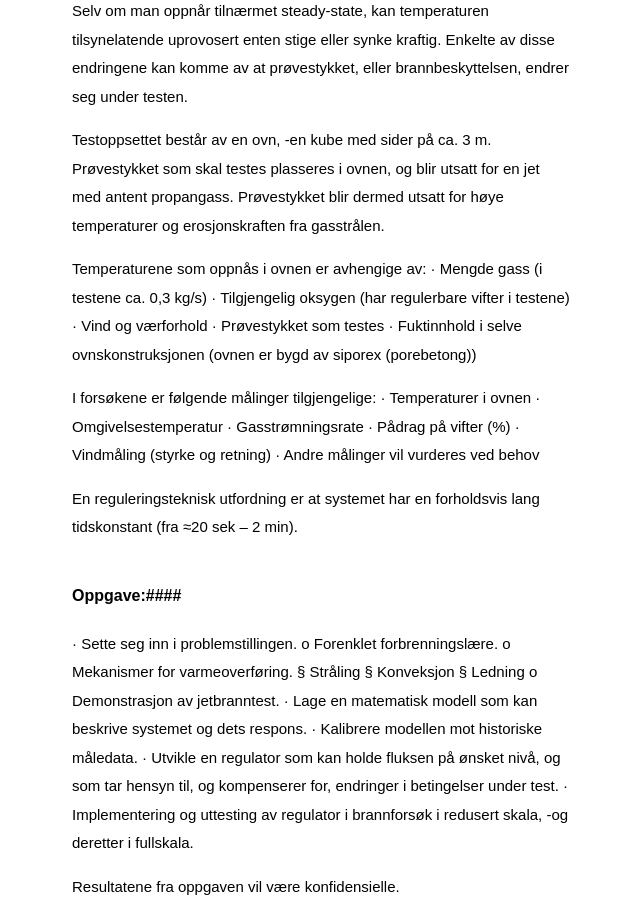
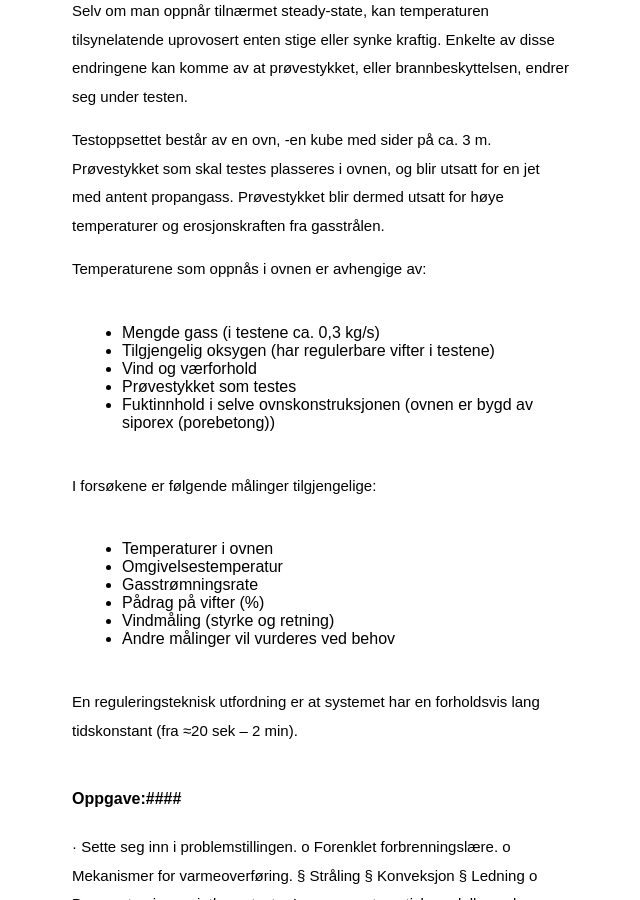
Before and after one commit to gravdahl-master/gravdahl-master.github.io, a Jekyll site: the page built from _posts/2015-12-05-regulating-heat-flux.md, in a window 1280 px wide and 900 px high, scrolled down 1245 px. Shown: the whole window, without its empty margins (318-958 px from the left). Built offline with Jekyll 4.4.1, drawn with Linux system fonts in a browser that asks for light colours; some web fonts are replaced.

```diff
--- a/_posts/2015-12-05-regulating-heat-flux.md
+++ b/_posts/2015-12-05-regulating-heat-flux.md
@@ -19,19 +19,19 @@ Som et svar på dette har SPFR videreutviklet en testmetode, som baserer seg på
 Testoppsettet består av en ovn, -en kube med sider på ca. 3 m. Prøvestykket som skal testes plasseres i ovnen, og blir utsatt for en jet med antent propangass. Prøvestykket blir dermed utsatt for høye temperaturer og erosjonskraften fra gasstrålen.
 
 Temperaturene som oppnås i ovnen er avhengige av:
-·         Mengde gass (i testene ca. 0,3 kg/s)
-·         Tilgjengelig oksygen (har regulerbare vifter i testene)
-·         Vind og værforhold
-·         Prøvestykket som testes
-·         Fuktinnhold i selve ovnskonstruksjonen (ovnen er bygd av siporex (porebetong))
+* Mengde gass (i testene ca. 0,3 kg/s)
+* Tilgjengelig oksygen (har regulerbare vifter i testene)
+* Vind og værforhold
+* Prøvestykket som testes
+* Fuktinnhold i selve ovnskonstruksjonen (ovnen er bygd av siporex (porebetong))
 
 I forsøkene er følgende målinger tilgjengelige:
-·         Temperaturer i ovnen
-·         Omgivelsestemperatur
-·         Gasstrømningsrate
-·         Pådrag på vifter (%)
-·         Vindmåling (styrke og retning)
-·         Andre målinger vil vurderes ved behov
+* Temperaturer i ovnen
+* Omgivelsestemperatur
+* Gasstrømningsrate
+* Pådrag på vifter (%)
+* Vindmåling (styrke og retning)
+* Andre målinger vil vurderes ved behov
 
 En reguleringsteknisk utfordning er at systemet har en forholdsvis lang tidskonstant (fra ≈20 sek – 2 min).
 
```
